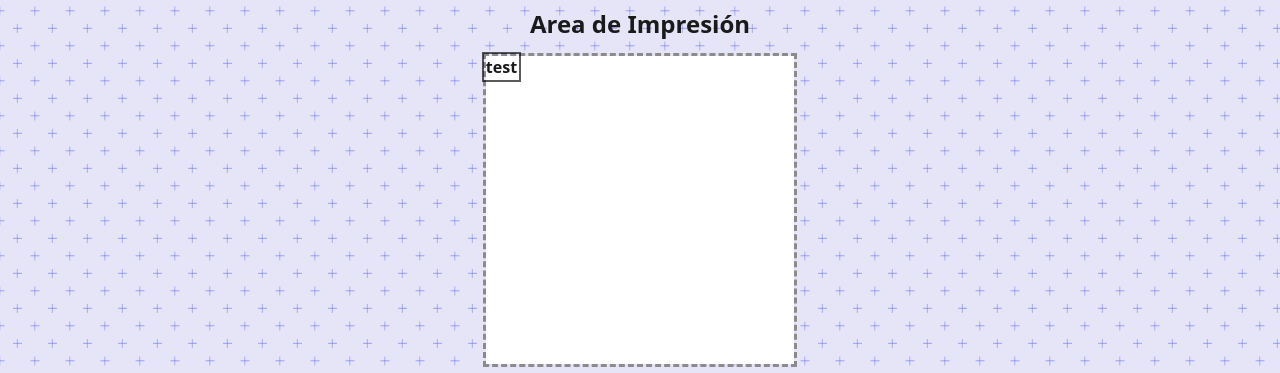
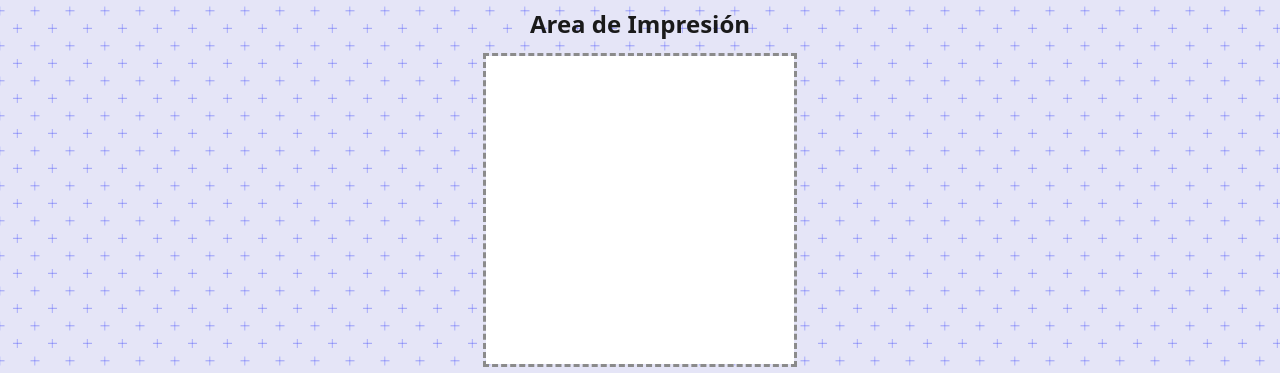
Before and after one commit to JoseCarlos00/codigos-de-barras-print, a plain HTML site: page index.html in a window 1280 px wide. Shown: the part 304-677 px from the top of the page. Drawn offline with Linux system fonts and the light colour scheme.

Commit message:
Update: index.html
Quitar el elemento de texto-plano: test

```diff
--- a/index.html
+++ b/index.html
@@ -46,13 +46,7 @@
 
     <h2 class="title">Area de Impresión</h2>
     <main>
-
-      <section class="area-de-impresion" id="areaDeImpresion">
-        <div draggable="true" class="texto-plano" data-id="1">
-          <p class="texto">test</p>
-        </div>
-      </section>
-
+      <section class="area-de-impresion" id="areaDeImpresion"></section>
     </main>
 
     <section class="filters-and-drash">
```
